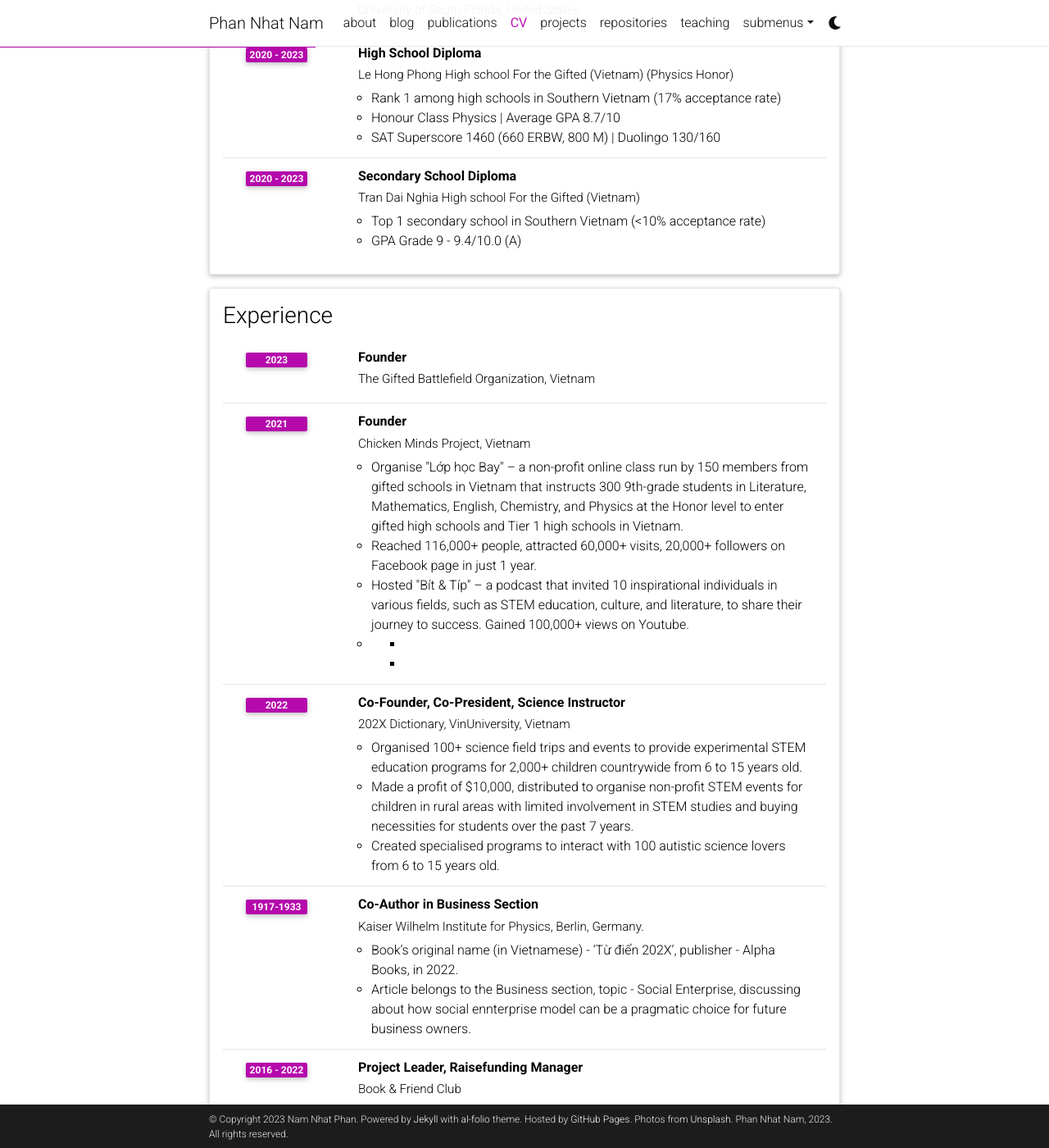
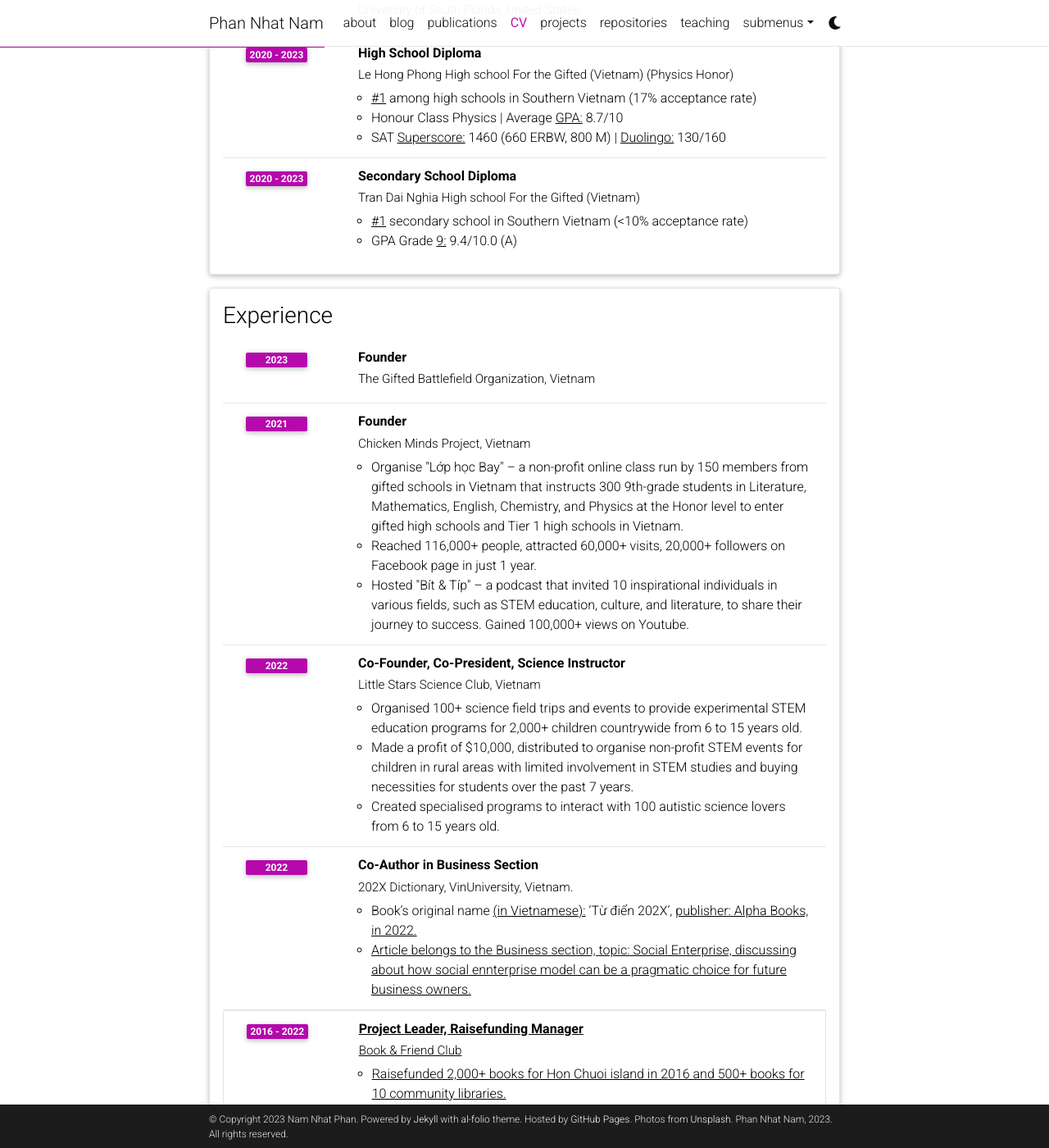
Before and after one commit to phannhatnamlhp/phannhatnamlhp.github.io, a Jekyll site: the page built from _pages/cv.md, in a window 1280 px wide and 1400 px high, scrolled down 491 px. Shown: the whole window at 82% size. Built offline with Jekyll 4.4.1, drawn with Linux system fonts in a browser that asks for light colours; comment, search, counter and statistics services are not loaded; a style sheet for code colours, icons or effects is not loaded; some of the changed text lies outside the part shown.

Commit message:
Update cv.yml

```diff
--- a/_data/cv.yml
+++ b/_data/cv.yml
@@ -19,16 +19,16 @@
       institution: Le Hong Phong High school For the Gifted (Vietnam) (Physics Honor)
       year: 2020 - 2023
       description:
-        - Rank 1 among high schools in Southern Vietnam (17% acceptance rate)
-        - Honour Class Physics | Average GPA 8.7/10
-        - SAT Superscore 1460 (660 ERBW, 800 M) | Duolingo 130/160
+        - <u>#1</u> among high schools in Southern Vietnam (17% acceptance rate)
+        - Honour Class Physics | Average <u>GPA:</u> 8.7/10
+        - SAT <u>Superscore:</u> 1460 (660 ERBW, 800 M) | <u>Duolingo:</u> 130/160
 
     - title: Secondary School Diploma
       institution: Tran Dai Nghia High school For the Gifted (Vietnam)
       year: 2020 - 2023
       description:
-        - Top 1 secondary school in Southern Vietnam (<10% acceptance rate)
-        - GPA Grade 9 -  9.4/10.0 (A)
+        - <u>#1</u> secondary school in Southern Vietnam (<10% acceptance rate)
+        - GPA Grade <u>9:</u> 9.4/10.0 (A)
 
 - title: Experience
   type: time_table
@@ -43,23 +43,19 @@
         - Organise "Lớp học Bay" – a non-profit online class run by 150 members from gifted schools in Vietnam that instructs 300 9th-grade students in Literature, Mathematics, English, Chemistry, and Physics at the Honor level to enter gifted high schools and Tier 1 high schools in Vietnam.
         - Reached 116,000+ people, attracted 60,000+ visits, 20,000+ followers on Facebook page in just 1 year.
         - Hosted "Bít & Típ" – a podcast that invited 10 inspirational individuals in various fields, such as STEM education, culture, and literature, to share their journey to success. Gained 100,000+ views on Youtube.
-        - title: # Description 3.
-          contents:
-            - # Sub-description 1.
-            - # Sub-description 2.
     - title: Co-Founder, Co-President, Science Instructor
-      institution: 202X Dictionary, VinUniversity, Vietnam
+      institution: Little Stars Science Club, Vietnam
       year: 2022
       description:
         - Organised 100+ science field trips and events to provide experimental STEM education programs for 2,000+ children countrywide from 6 to 15 years old.
         - Made a profit of $10,000, distributed to organise non-profit STEM events for children in rural areas with limited involvement in STEM studies and buying necessities for students over the past 7 years.
         - Created specialised programs to interact with 100 autistic science lovers from 6 to 15 years old.
     - title: Co-Author in Business Section
-      institution: Kaiser Wilhelm Institute for Physics, Berlin, Germany.
-      year: 1917-1933
+      institution: 202X Dictionary, VinUniversity, Vietnam.
+      year: 2022
       description:
-        - Book’s original name (in Vietnamese) -  ‘Từ điển 202X’, publisher - Alpha Books, in 2022.
-        - Article belongs to the Business section, topic - Social Enterprise, discussing about how social ennterprise model can be a pragmatic choice for future business owners.
+        - Book’s original name <u>(in Vietnamese):</u>  ‘Từ điển 202X’, <u>publisher:</ u> Alpha Books, in 2022.
+        - Article belongs to the Business section, <u>topic:</u> Social Enterprise, discussing about how social ennterprise model can be a pragmatic choice for future business owners.
 
     - title: Project Leader, Raisefunding Manager
       institution: Book & Friend Club
@@ -67,7 +63,7 @@
       description:
         - Raisefunded 2,000+ books for Hon Chuoi island in 2016 and 500+ books for 10 community libraries.
         - Hosted 6 events to connect with readers and cultural organisations with 200+ participants per event.
-        - Featured in several reputational e-magazines and televisions in Vietnam - HTV, Tuoi Tre, Thanh Nien.
+        - Featured in several reputational e-magazines and televisions in <u>Vietnam:/<u> HTV, Tuoi Tre, Thanh Nien.
 
 # PAUSE PAGE 1, TEST PAGE
     - title: Associate Professor of Theoretical Physics
```
